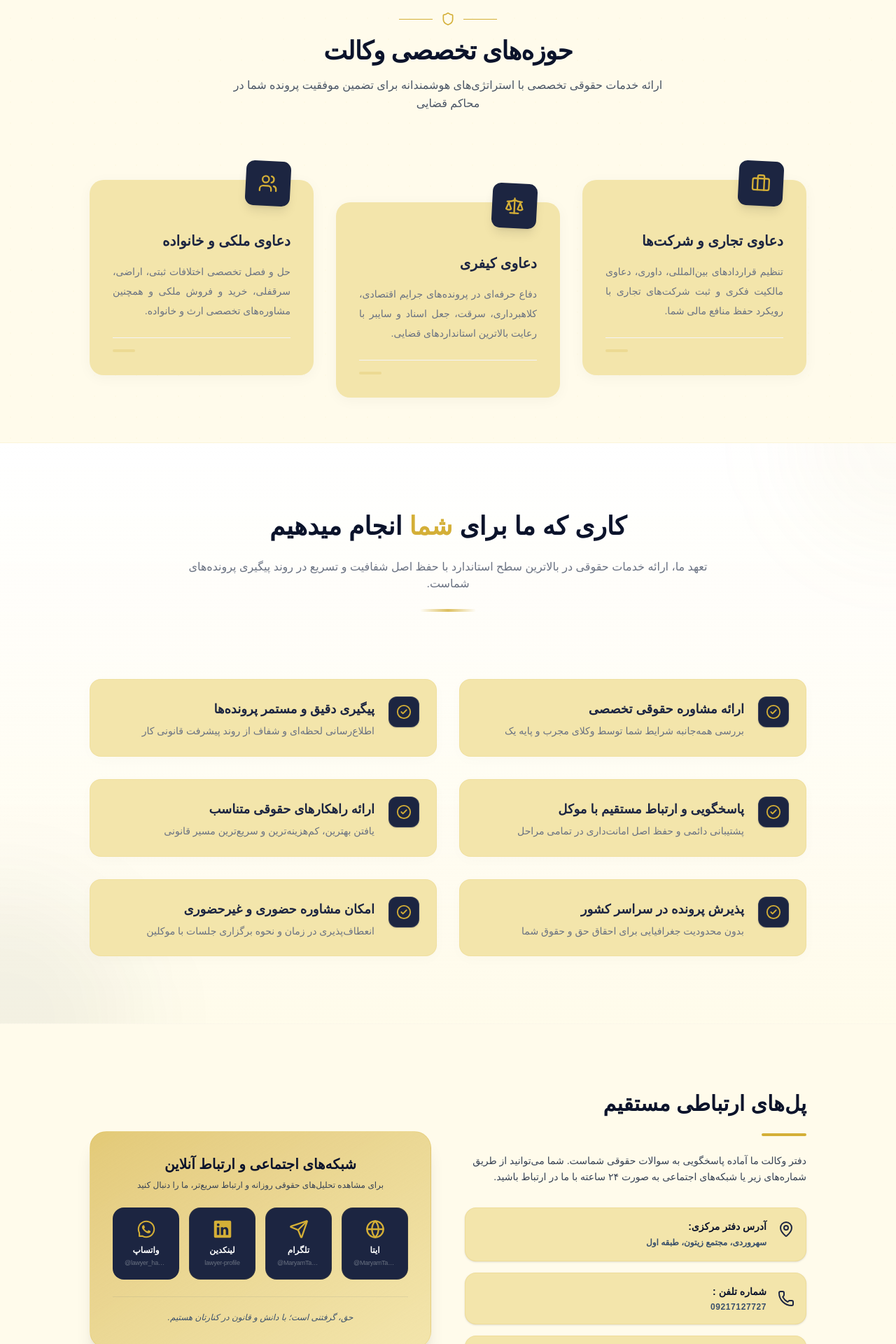
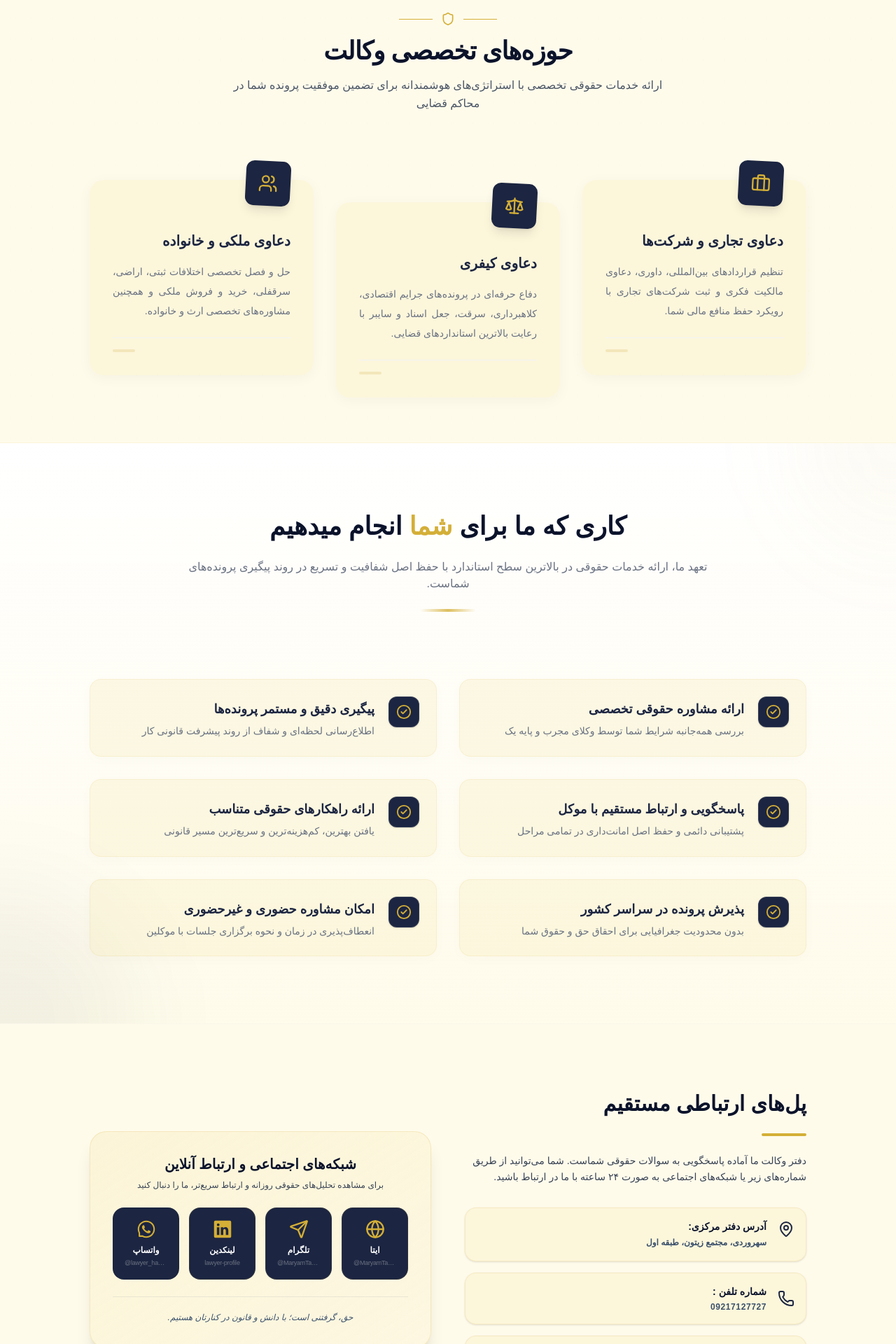
Before and after one commit to zahratec50/lawyer, a Next.js app: page / in a window 1280 px wide. Shown: the part 880-2800 px from the top of the page at 70% size. Built offline with nearby package versions, Linux system fonts and the light colour scheme; a web font is replaced by a local one.

Commit message:
change color

```diff
--- a/components/index/Contact.tsx
+++ b/components/index/Contact.tsx
@@ -25,7 +25,7 @@ export default function Contact() {
             </p>
 
             <div className="space-y-4 pt-2">
-              <div className="flex items-start gap-4 p-4 rounded-[16px] bg-luxury-goldLight border border-luxury-gold/15 shadow-sm">
+              <div className="flex items-start gap-4 p-4 rounded-[16px] bg-luxury-goldLight/25 border border-luxury-gold/15 shadow-sm">
                 <MapPin className="w-6 h-6 text-luxury-navy shrink-0 mt-0.5" />
                 <div>
                   <h4 className="text-luxury-dark font-bold text-sm">
@@ -37,7 +37,7 @@ export default function Contact() {
                 </div>
               </div>
 
-              <div className="flex items-center gap-4 p-4 rounded-[16px] bg-luxury-goldLight border border-luxury-gold/15 shadow-sm">
+              <div className="flex items-center gap-4 p-4 rounded-[16px] bg-luxury-goldLight/25 border border-luxury-gold/15 shadow-sm">
                 <Phone className="w-6 h-6 text-luxury-navy shrink-0" />
                 <div>
                   <h4 className="text-luxury-dark font-bold text-sm">
@@ -52,7 +52,7 @@ export default function Contact() {
                 </div>
               </div>
 
-              <div className="flex items-center gap-4 p-4 rounded-[16px] bg-luxury-goldLight border border-luxury-gold/15 shadow-sm">
+              <div className="flex items-center gap-4 p-4 rounded-[16px] bg-luxury-goldLight/25 border border-luxury-gold/15 shadow-sm">
 
                   <Mail className="w-6 h-6 text-luxury-navy shrink-0" />
 
@@ -72,7 +72,7 @@ export default function Contact() {
           </div>
 
           {/* شبکه‌های اجتماعی لوکس - اصلاح ساختار گرید برای موبایل */}
-          <div className="lg:col-span-6 bg-gradient-to-br from-luxury-gold/65 to-luxury-goldLight p-6 sm:p-8 rounded-[24px] border border-luxury-gold/20 shadow-xl space-y-6">
+          <div className="lg:col-span-6 bg-gradient-to-br from-luxury-goldLight/30 to-luxury-goldLight/15 p-6 sm:p-8 rounded-[24px] border border-luxury-gold/20 shadow-xl space-y-6">
             <div className="text-center space-y-2">
               <h3 className="text-xl font-bold text-luxury-dark">
                 شبکه‌های اجتماعی و ارتباط آنلاین
@@ -131,7 +131,7 @@ export default function Contact() {
 
               {/* ایتا */}
               <a
-                href="https://t.me/LawyerMaryamTaheri"
+                href="https://eitaa.com/LawyerMaryamTaheri"
                 target="_blank"
                 rel="noopener noreferrer"
                 className="flex flex-col items-center justify-center p-4 rounded-[16px] bg-luxury-navy border border-luxury-gold/10 hover:border-luxury-gold transition-all duration-300 group text-center"
--- a/components/index/Expertise.tsx
+++ b/components/index/Expertise.tsx
@@ -54,7 +54,7 @@ export default function Expertise() {
           {areas.map((item, index) => (
             <div
               key={index}
-              className={`group relative bg-luxury-goldLight rounded-[20px] p-6 md:p-8 shadow-[0_4px_20px_rgb(0,0,0,0.04)] hover:shadow-[0_10px_40px_rgba(212,175,55,0.12)] transition-all duration-500 hover:-translate-y-2 border border-transparent hover:border-luxury-gold/20 flex flex-col h-full mt-6 md:mt-0 ${
+              className={`group relative bg-luxury-goldLight/25 rounded-[20px] p-6 md:p-8 shadow-[0_4px_20px_rgb(0,0,0,0.04)] hover:shadow-[0_10px_40px_rgba(212,175,55,0.12)] transition-all duration-500 hover:-translate-y-2 border border-transparent hover:border-luxury-gold/20 flex flex-col h-full mt-6 md:mt-0 ${
                 index === 1 ? "md:translate-y-8" : ""
               }`}
             >
--- a/components/index/Hero.tsx
+++ b/components/index/Hero.tsx
@@ -21,7 +21,7 @@ export default function Hero() {
                 fill
                 sizes="(max-width: 768px) 256px, (max-width: 1024px) 320px, 384px"
                 priority
-                className="object-cover grayscale group-hover:grayscale-0 hover:grayscale-0 transition-all duration-700 scale-105 group-hover:scale-100"
+                className="object-cover transition-all duration-700 scale-105 group-hover:scale-100"
               />
             </div>
             <div className="absolute bottom-6 -right-4 z-20 bg-luxury-navy/95 backdrop-blur-sm border border-luxury-gold/30 p-4 rounded-[16px] shadow-xl min-w-[180px] sm:min-w-[200px]">
--- a/components/index/MyJob.tsx
+++ b/components/index/MyJob.tsx
@@ -57,7 +57,7 @@ export default function MyJob() {
           {areas.map((item, index) => (
             <div
               key={index}
-              className="group relative flex items-start p-5 md:p-6 bg-luxury-goldLight rounded-[16px] border border-luxury-gold/10 shadow-[0_4px_20px_rgba(0,0,0,0.02)] hover:shadow-[0_8px_30px_rgba(212,175,55,0.1)] hover:-translate-y-1 transition-all duration-300 overflow-hidden cursor-default"
+              className="group relative flex items-start p-5 md:p-6 bg-luxury-goldLight/25 rounded-[16px] border border-luxury-gold/10 shadow-[0_4px_20px_rgba(0,0,0,0.02)] hover:shadow-[0_8px_30px_rgba(212,175,55,0.1)] hover:-translate-y-1 transition-all duration-300 overflow-hidden cursor-default"
             >
               {/* خط طلایی کناری */}
               <div className="absolute inset-y-0 right-0 w-1 bg-luxury-gold scale-y-0 group-hover:scale-y-100 transition-transform duration-300 origin-bottom"></div>
```
